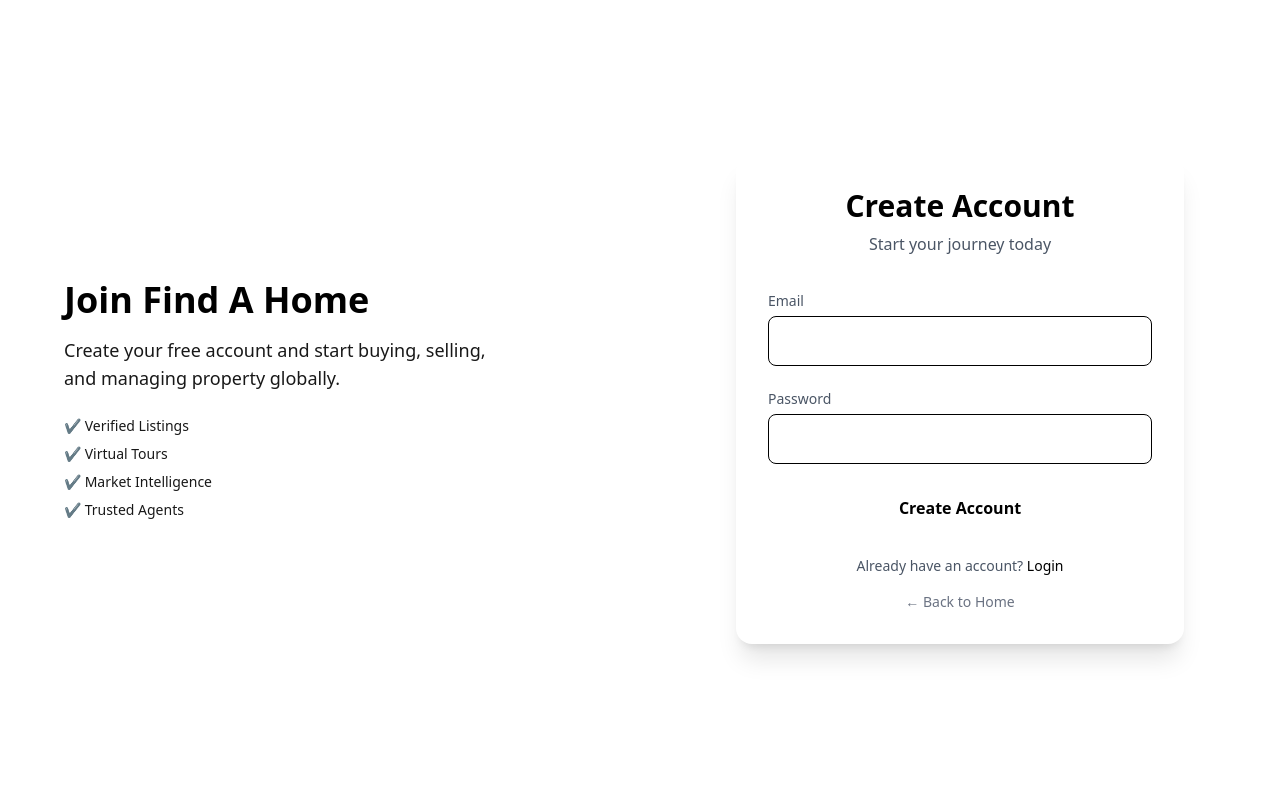
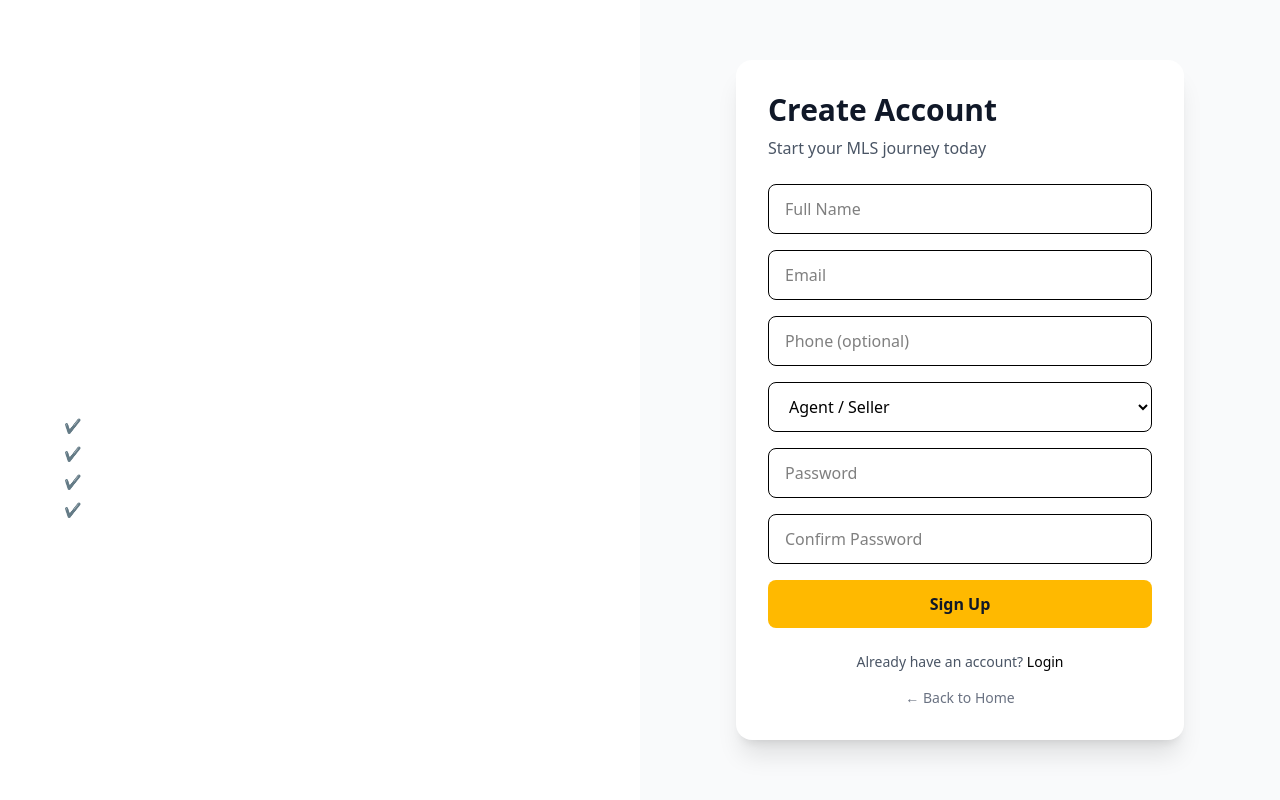
Before and after one commit to Muga-ai/findahome, a Next.js app: page /register in a window 1280 px wide. Built offline with nearby package versions, Linux system fonts and the light colour scheme; no server answers.

Commit message:
register page enhanced

```diff
--- a/app/listings/[id]/page.tsx
+++ b/app/listings/[id]/page.tsx
@@ -85,6 +85,14 @@ async function trackContactClick(
       createdAt: serverTimestamp(),
       read: false,
     });
+
+    // 🔥 Add analytics entry
+    await addDoc(collection(db, "analytics"), {
+      listingId,
+      agentId: ownerId,
+      type: type + "_click", // e.g., "whatsapp_click"
+      createdAt: serverTimestamp(),
+    });
   } catch (err) {
     // Non-blocking — tracking failures must never break UX
     console.warn("Tracking error:", err);
@@ -123,10 +131,19 @@ export default function ListingDetailsPage() {
         // Track view exactly once per page load
         if (!viewTracked.current) {
           viewTracked.current = true;
-            // Fire-and-forget — don't await
+
+          // Increment views (fire-and-forget)
           updateDoc(doc(db, "listings", id as string), {
             views: increment(1),
           }).catch(() => {}); // silently ignore errors
+
+          // 🔥 Add analytics entry
+          addDoc(collection(db, "analytics"), {
+            listingId: id,
+            agentId: data.createdBy ?? "",
+            type: "view",
+            createdAt: serverTimestamp(),
+          }).catch(() => {});
         }
       } else {
         setListing(null);
@@ -141,7 +158,6 @@ export default function ListingDetailsPage() {
 
   fetchListing();
 }, [id]);
-
   /* =====================
      CONTACT HANDLERS
   ===================== */
--- a/app/register/page.tsx
+++ b/app/register/page.tsx
@@ -1,84 +1,171 @@
+"use client";
+
 import Link from "next/link";
-import AuthForm from "@/components/AuthForm";
+import { useState } from "react";
+import { createUserWithEmailAndPassword, updateProfile } from "firebase/auth";
+import { doc, setDoc, serverTimestamp } from "firebase/firestore";
+import { auth, db } from "@/lib/firebase";
 
 export default function RegisterPage() {
+  const [form, setForm] = useState({
+    fullName: "",
+    email: "",
+    phone: "",
+    password: "",
+    confirmPassword: "",
+    role: "agent", // default role
+  });
+
+  const [loading, setLoading] = useState(false);
+  const [error, setError] = useState("");
+
+  const handleChange = (e: React.ChangeEvent<HTMLInputElement | HTMLSelectElement>) => {
+    setForm({ ...form, [e.target.name]: e.target.value });
+  };
+
+  const handleSubmit = async (e: React.FormEvent) => {
+    e.preventDefault();
+    setError("");
+
+    if (form.password !== form.confirmPassword) {
+      setError("Passwords do not match.");
+      return;
+    }
+
+    setLoading(true);
+    try {
+      // Create user in Firebase Auth
+      const userCredential = await createUserWithEmailAndPassword(auth, form.email, form.password);
+      await updateProfile(userCredential.user, { displayName: form.fullName });
+
+      // Store user profile in Firestore
+      await setDoc(doc(db, "users", userCredential.user.uid), {
+        fullName: form.fullName,
+        email: form.email,
+        phone: form.phone,
+        role: form.role,
+        createdAt: serverTimestamp(),
+      });
+
+      // Redirect or show success
+      alert("Account created successfully! You can now log in.");
+    } catch (err: any) {
+      setError(err.message || "Failed to register user.");
+    } finally {
+      setLoading(false);
+    }
+  };
+
   return (
-    <main className="min-h-screen grid grid-cols-1 lg:grid-cols-2 text-dark">
-
+    <main className="min-h-screen grid grid-cols-1 lg:grid-cols-2">
 
       {/* LEFT BRAND PANEL */}
-      <div className="hidden lg:flex flex-col justify-center px-16 bg-primary text-black">
-
-        <h1 className="text-4xl font-bold mb-4">
-          Join Find A Home
-        </h1>
-
+      <div className="hidden lg:flex flex-col justify-center px-16 bg-primary text-white">
+        <h1 className="text-4xl font-bold mb-4">Join Find A Home</h1>
         <p className="text-lg opacity-90 max-w-md mb-6">
-          Create your free account and start buying, selling, and managing
-          property globally.
+          Create your free account and start buying, selling, and managing properties globally.
         </p>
-
         <ul className="space-y-2 text-sm opacity-90">
           <li>✔ Verified Listings</li>
           <li>✔ Virtual Tours</li>
           <li>✔ Market Intelligence</li>
           <li>✔ Trusted Agents</li>
         </ul>
-
       </div>
 
+      {/* RIGHT FORM PANEL */}
+      <div className="flex items-center justify-center px-6 bg-gray-50">
+        <div className="w-full max-w-md bg-white p-8 rounded-2xl shadow-xl">
+          <h2 className="text-3xl font-bold text-gray-900 mb-2">Create Account</h2>
+          <p className="text-gray-600 mb-6">Start your MLS journey today</p>
 
-      {/* RIGHT AUTH PANEL */}
-      <div className="flex items-center justify-center px-6 bg-light">
+          <form className="space-y-4" onSubmit={handleSubmit}>
 
-        <div className="w-full max-w-md bg-white p-8 rounded-2xl shadow-xl">
+            <input
+              type="text"
+              name="fullName"
+              placeholder="Full Name"
+              value={form.fullName}
+              onChange={handleChange}
+              required
+              className="w-full px-4 py-3 border rounded-lg focus:ring-2 focus:ring-amber-400"
+            />
 
+            <input
+              type="email"
+              name="email"
+              placeholder="Email"
+              value={form.email}
+              onChange={handleChange}
+              required
+              className="w-full px-4 py-3 border rounded-lg focus:ring-2 focus:ring-amber-400"
+            />
 
-          {/* Header */}
-          <div className="mb-8 text-center">
+            <input
+              type="tel"
+              name="phone"
+              placeholder="Phone (optional)"
+              value={form.phone}
+              onChange={handleChange}
+              className="w-full px-4 py-3 border rounded-lg focus:ring-2 focus:ring-amber-400"
+            />
 
-            <h2 className="text-3xl font-bold text-primary mb-2">
-              Create Account
-            </h2>
+            <select
+              name="role"
+              value={form.role}
+              onChange={handleChange}
+              className="w-full px-4 py-3 border rounded-lg focus:ring-2 focus:ring-amber-400"
+            >
+              <option value="buyer">Buyer</option>
+              <option value="agent">Agent / Seller</option>
+              <option value="company">Company / Agency</option>
+            </select>
 
-            <p className="text-gray-600">
-              Start your journey today
-            </p>
+            <input
+              type="password"
+              name="password"
+              placeholder="Password"
+              value={form.password}
+              onChange={handleChange}
+              required
+              className="w-full px-4 py-3 border rounded-lg focus:ring-2 focus:ring-amber-400"
+            />
 
-          </div>
+            <input
+              type="password"
+              name="confirmPassword"
+              placeholder="Confirm Password"
+              value={form.confirmPassword}
+              onChange={handleChange}
+              required
+              className="w-full px-4 py-3 border rounded-lg focus:ring-2 focus:ring-amber-400"
+            />
 
+            {error && <p className="text-red-500 text-sm">{error}</p>}
 
-          <AuthForm mode="register" />
+            <button
+              type="submit"
+              disabled={loading}
+              className="w-full bg-amber-400 text-gray-900 font-semibold py-3 rounded-lg hover:bg-amber-300 transition"
+            >
+              {loading ? "Creating Account..." : "Sign Up"}
+            </button>
+          </form>
 
-
-          {/* Footer */}
           <div className="mt-6 text-center text-sm text-gray-600">
-
             Already have an account?{" "}
-            <Link
-              href="/login"
-              className="text-black font-medium hover:underline"
-            >
+            <Link href="/login" className="text-black font-medium hover:underline">
               Login
             </Link>
-
           </div>
 
           <div className="mt-4 text-center text-sm">
-
-            <Link
-              href="/"
-              className="text-gray-500 hover:underline"
-            >
+            <Link href="/" className="text-gray-500 hover:underline">
               ← Back to Home
             </Link>
-
           </div>
-
         </div>
-
       </div>
-
     </main>
   );
 }
```
Lines whose indentation alone changed are shown as unchanged.
